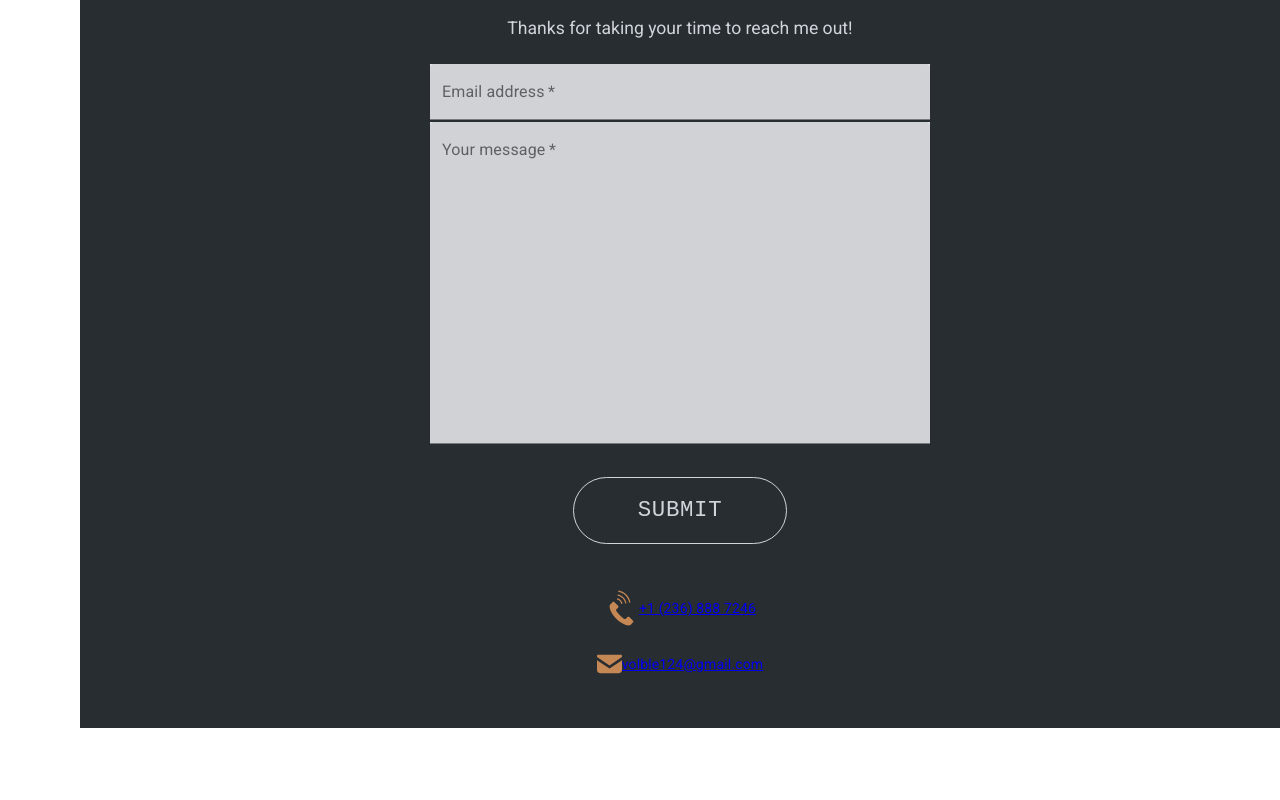
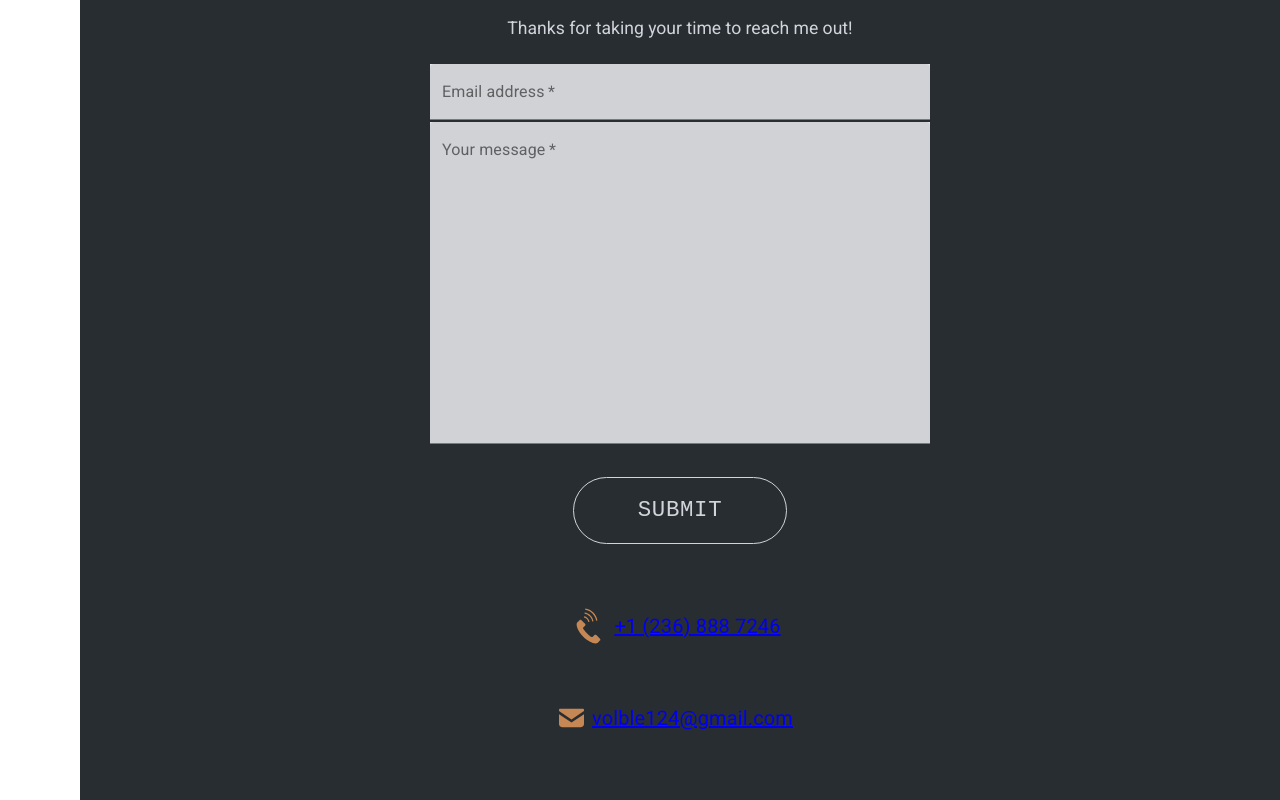
Before and after one commit to DaiSugi01/portfolio, a Next.js app: page / in a window 1280 px wide. Shown: the part 3051-3851 px from the top of the page. Before the commit the page ends 3779 px from the top, so only its background shows below. Built offline with nearby package versions, Linux system fonts and the light colour scheme.

Commit message:
make it responsive

```diff
--- a/components/AboutMe.js
+++ b/components/AboutMe.js
@@ -4,7 +4,7 @@ import Cards from "./Cards";
 import profile from "../data/profile.json";
 import { Wrapper } from "../components/Common";
 
-const useStyles = makeStyles((theme) => ({
+const useStyles = makeStyles(() => ({
   greet: {
     fontWeight: "700",
     fontSize: "2.25rem",
--- a/components/Common.js
+++ b/components/Common.js
@@ -35,7 +35,7 @@ export const Wrapper = ({ id, bgColor, ptm = 0, children }) => {
 };
 
 export const UnderLine = ({ children }) => {
-  const useStyles = makeStyles((theme) => ({
+  const useStyles = makeStyles(() => ({
     underLine: {
       borderStyle: "solid",
       margin: "20px auto 16px",
--- a/components/Contact.js
+++ b/components/Contact.js
@@ -1,7 +1,7 @@
 import Image from "next/image";
 
 import styled from "styled-components";
-import { makeStyles, Grid, Typography } from "@material-ui/core";
+import { makeStyles, Box, Grid, Typography } from "@material-ui/core";
 
 import { SnsIcon } from "../components/Common";
 import ContactForm from "../components/ContactForm";
@@ -23,16 +23,24 @@ const useStyles = makeStyles((theme) => ({
   contactInfoWrapper: {
     marginTop: "2rem",
   },
+  contactInfo: {
+    marginTop: "0.5rem"
+  },
+  contactImage: {
+    padding: "0.75rem 0.5rem",
+  },
+  contactText: {
+    padding: "0.5rem",
+    fontSize: "1.25rem",
+    lineHeight: "1.75rem"
+  },
   snsWrapper: {
     margin: "auto",
 
     [theme.breakpoints.up(process.env.mobileBreakPoint)]: {
-      display: "none",
-    },
-  },
-  icon: {
-    fontSize: 40,
-  },
+      display: "none"
+    }
+  }
 }));
 
 const ContactInfo = styled.div`
@@ -81,28 +89,28 @@ export default function Contact() {
         </Grid>
 
         <a href="tel:+1-236-888-7246" aria-label="phone">
-          <ContactInfo>
+          <Grid container direction="row" className={classes.contactInfo}>
             <Image
-              className="px-3 py-2"
+              className={classes.contactImage}
               src="/images/contacts/phone.svg"
               width={35}
               height={35}
               alt="phone"
             />
-            <p className="px-2 py-2 text-xl">+1 (236) 888 7246</p>
-          </ContactInfo>
+            <p className={classes.contactText}>+1 (236) 888 7246</p>
+          </Grid>
         </a>
 
         <a href="mailto:volble124@gmail.com" aria-label="mail">
           <ContactInfo>
             <Image
-              className="px-3 py-2"
+              className={classes.contactImage}
               src="/images/contacts/mail.svg"
               width={25}
               height={25}
               alt="mail"
             />
-            <p className="px-2 py-2 text-xl">volble124@gmail.com</p>
+            <p className={classes.contactText}>volble124@gmail.com</p>
           </ContactInfo>
         </a>
       </Grid>
--- a/components/Filter.js
+++ b/components/Filter.js
@@ -13,7 +13,11 @@ export default function Filter({ text, onActive, active }) {
       cursor: "pointer",
       fontSize: "1.5rem",
       lineHeight: "2rem",
-      textAlign: "center"
+      textAlign: "center",
+
+      [theme.breakpoints.down(process.env.mobileHeader)]: {
+        width: "6rem"
+      }
     }
   }));
 
--- a/components/Header.js
+++ b/components/Header.js
@@ -4,7 +4,7 @@ import { makeStyles } from "@material-ui/core/styles";
 import { Typography } from "@material-ui/core";
 import { Link } from 'react-scroll';
 
-const useStyles = makeStyles(() => ({
+const useStyles = makeStyles((theme) => ({
   nav: {
     display: "flex",
     alignItems: "flex-end",
@@ -18,6 +18,12 @@ const useStyles = makeStyles(() => ({
     zIndex: "10",
     height: "3.5rem",
     width: "calc(100vw - 5rem)",
+
+    [theme.breakpoints.down(process.env.mobileHeader)]: {
+      alignItems: "center",
+      width: "100vw",
+      padding: 0,
+    }
   },
   ul: {
     display: "flex",
--- a/next.config.js
+++ b/next.config.js
@@ -1,6 +1,7 @@
 module.exports = {
   env: {
     mobileBreakPoint: '799',
+    mobileHeader: '500',
     bgMain: "#212529",
     bgSub: "#282D32"
   },
```
